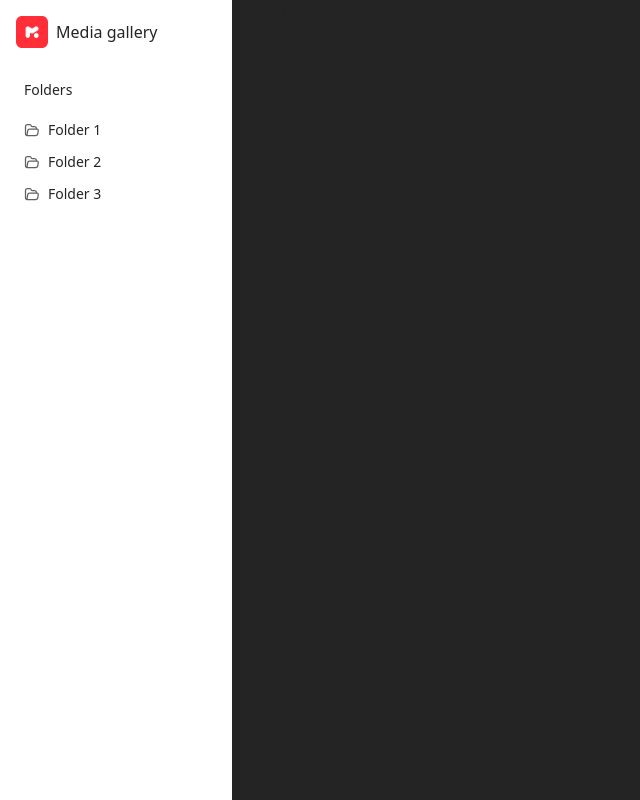
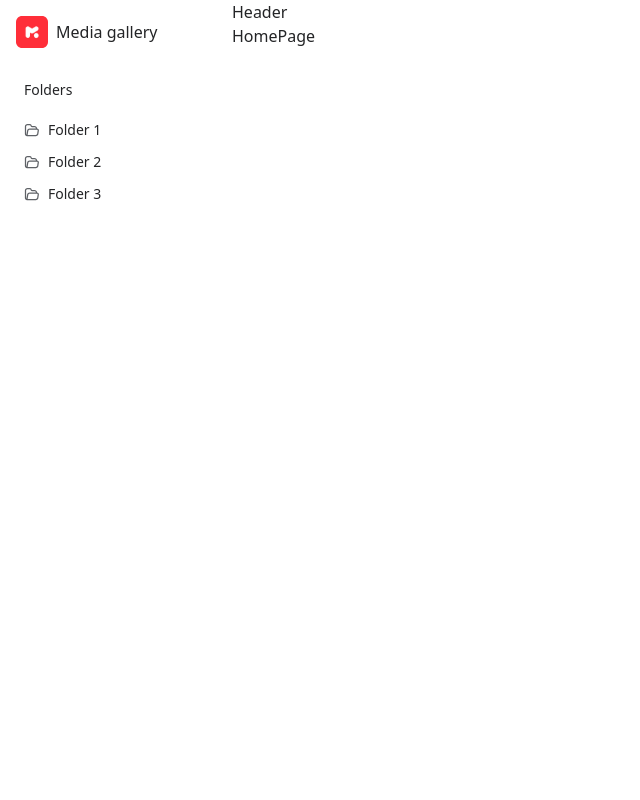
Before and after one commit to StrangerSN/media-gallery, a React (Vite) app: page / in a window 1280 px wide. Shown: the whole page, without its empty margins (0-640 px from the left). Built offline with nearby package versions, Linux system fonts and the light colour scheme.

Commit message:
Add React Router for navigation and implement HomePage component

```diff
--- a/package.json
+++ b/package.json
@@ -13,6 +13,7 @@
     "@tailwindcss/vite": "^4.0.9",
     "react": "^19.0.0",
     "react-dom": "^19.0.0",
+    "react-router": "^7.2.0",
     "tailwindcss": "^4.0.9"
   },
   "devDependencies": {
--- a/src/App.tsx
+++ b/src/App.tsx
@@ -1,5 +1,13 @@
 import MainLayout from "@app/layouts/MainLayout";
+import HomePage from "@app/pages/HomePage";
+import { Route, Routes } from "react-router";
 
 export default function App() {
-  return <MainLayout>Main content</MainLayout>;
+  return (
+    <MainLayout>
+      <Routes>
+        <Route index element={<HomePage />} />
+      </Routes>
+    </MainLayout>
+  );
 }
--- a/src/components/Sidebar/Sidebar.tsx
+++ b/src/components/Sidebar/Sidebar.tsx
@@ -1,13 +1,14 @@
 import SidebarFoldersSection from "@app/components/Sidebar/SidebarFoldersSection";
+import { NavLink } from "react-router";
 
 export default function Sidebar() {
   return (
-    <nav className="flex flex-col h-screen w-58 bg-white p-4 pr-2 gap-8">
-      <a className="text-base flex items-center gap-2 w-fit" href="/">
-        <img src="./../../../src/assets/logo.svg" alt="Logo image" />
+    <nav className="flex flex-col h-screen w-58 p-4 pr-2 gap-8">
+      <NavLink className="text-base flex items-center gap-2 w-fit" to="/">
+        <img src="/src/assets/logo.svg" alt="Logo image" />
 
         <h1>Media gallery</h1>
-      </a>
+      </NavLink>
 
       <SidebarFoldersSection />
     </nav>
--- a/src/components/Sidebar/SidebarFolder.tsx
+++ b/src/components/Sidebar/SidebarFolder.tsx
@@ -1,4 +1,5 @@
 import { Folder } from "@app/contracts/folderContract";
+import { NavLink } from "react-router";
 
 interface Props {
   folder: Folder;
@@ -8,13 +9,13 @@ export default function SidebarFolder(props: Props) {
   const { folder } = props;
 
   return (
-    <a
+    <NavLink
       className="text-sm flex items-center gap-2 bg-white rounded-md px-2 py-1 hover:bg-gray-100"
-      href={`/folder/${folder.id}`}
+      to={`/folder/${folder.id}`}
     >
       <img src="./../../../src/assets/folder.svg" alt="Folder icon" />
 
       <div>{folder.name}</div>
-    </a>
+    </NavLink>
   );
 }
--- a/src/layouts/MainLayout.tsx
+++ b/src/layouts/MainLayout.tsx
@@ -10,7 +10,7 @@ export default function MainLayout(props: Props) {
   const { children } = props;
 
   return (
-    <div className="flex h-screen" style={{ color: "#232426" }}>
+    <div className="flex h-screen bg-white" style={{ color: "#232426" }}>
       <Sidebar />
 
       <div className="flex flex-1 flex-col">
--- a/src/main.tsx
+++ b/src/main.tsx
@@ -2,9 +2,12 @@ import { StrictMode } from "react";
 import { createRoot } from "react-dom/client";
 import "@app/index.css";
 import App from "@app/App";
+import { BrowserRouter } from "react-router";
 
 createRoot(document.getElementById("root")!).render(
   <StrictMode>
-    <App />
+    <BrowserRouter>
+      <App />
+    </BrowserRouter>
   </StrictMode>
 );
--- /dev/null
+++ b/src/pages/HomePage.tsx
@@ -0,0 +1,3 @@
+export default function HomePage() {
+  return <div>HomePage</div>;
+}
```
Also changed, not shown: 1 other file (tests, documents, lock files or other folders).
